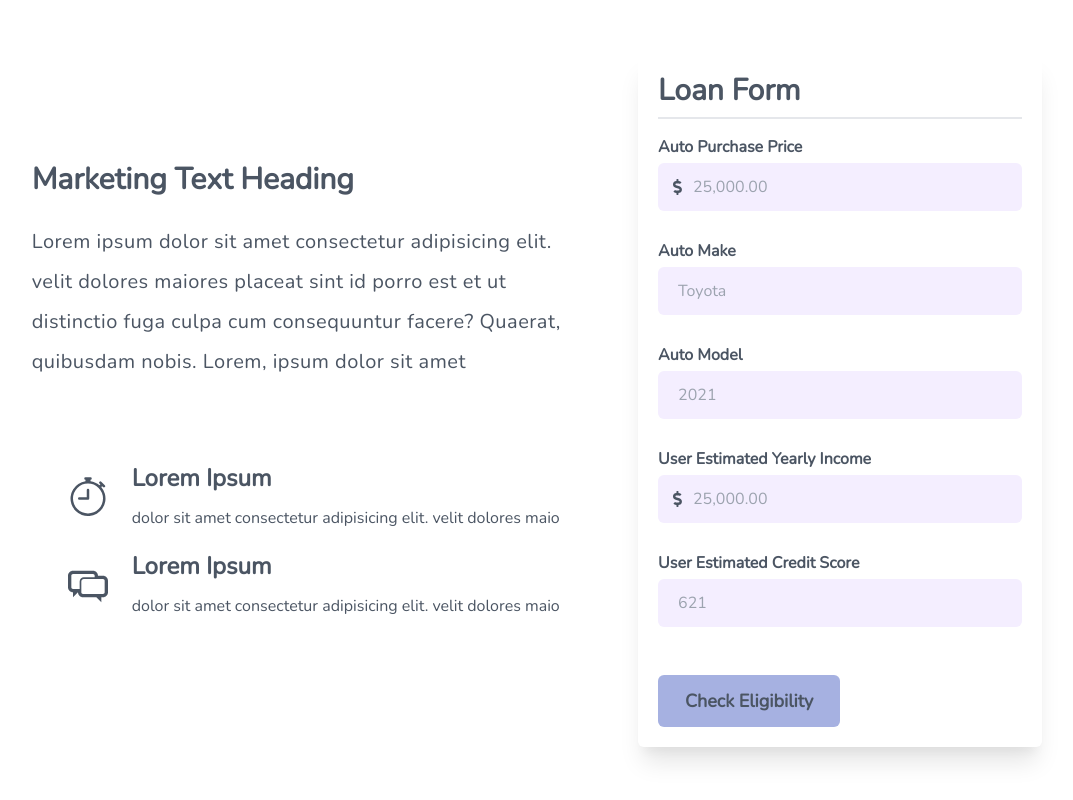
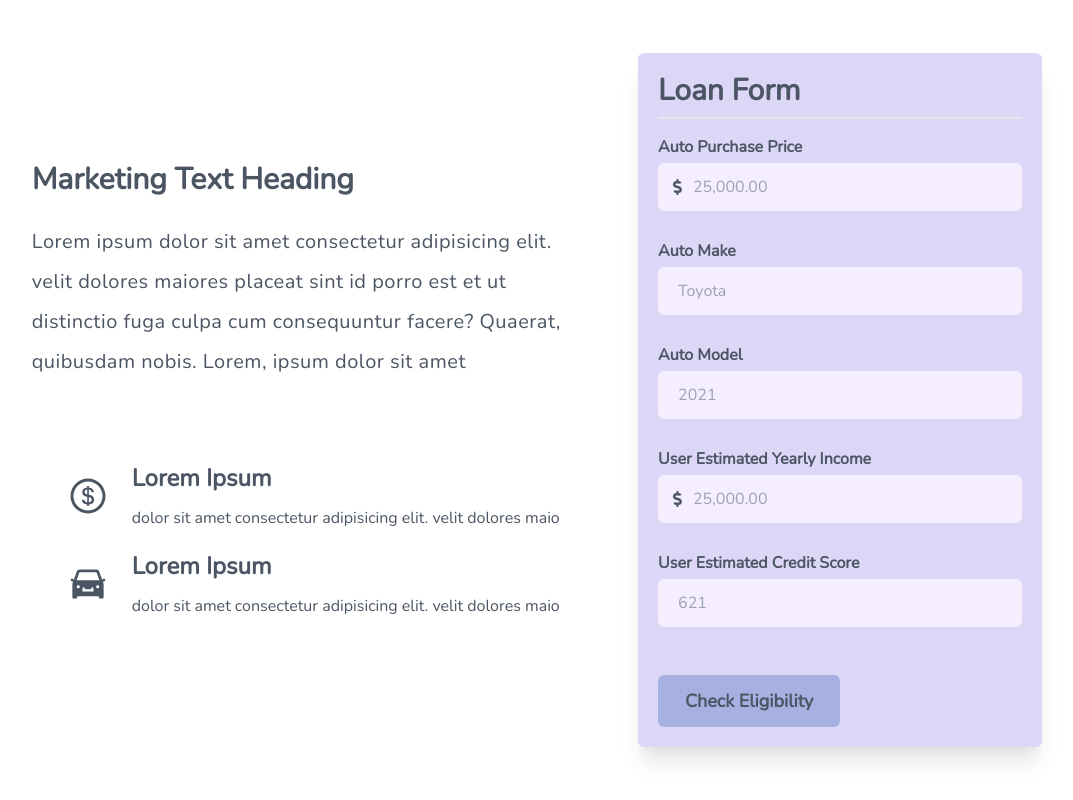
Before and after one commit to ConnectWithNoor/Car-Loan, a React (Create React App) app: page / in a window 1280 px wide. Shown: the whole page, without its empty margins (103-1176 px from the left). Built offline with nearby package versions, Linux system fonts and the light colour scheme; the HTML template or start-up script is replaced by a standard one.

Commit message:
change marketing icons

```diff
--- a/src/features/CheckCustomerEligibility/index.jsx
+++ b/src/features/CheckCustomerEligibility/index.jsx
@@ -6,13 +6,10 @@ import { useForm } from "react-hook-form";
 import { useDispatch, useSelector } from 'react-redux';
 import { fetchCustomerEligibilityThunk } from './checkCustomerEligibilityThunk';
 import MarketingTag from './../../components/MarketingTag'
-import { BsStopwatch } from 'react-icons/bs'
-import { TiMessages } from 'react-icons/ti'
+import { AiFillCar, AiOutlineDollar } from 'react-icons/ai'
 import { useHistory } from 'react-router-dom';
 
-import {
-    selectIsEligible, selectIsLoading
-} from './checkCustomerEligibilitySlice';
+import { selectIsEligible } from './checkCustomerEligibilitySlice';
 
 const CheckCustomerEligibility = () => {
 
@@ -20,7 +17,6 @@ const CheckCustomerEligibility = () => {
 
     const dispatch = useDispatch();
     const isEligible = useSelector(selectIsEligible);
-    // const isLoading = useSelector(selectIsLoading);
     const history = useHistory()
 
 
@@ -38,10 +34,6 @@ const CheckCustomerEligibility = () => {
         }
     }, [isEligible, history])
 
-    // useEffect(() => {
-    //     showLoader
-    // }, [isLoading])
-
     return (
         <main className="flex justify-between items-center w-10/12 p-7 font-nunito h-full">
             <section className="flex flex-col justify-center w-7/12 h-3/5 ">
@@ -53,11 +45,11 @@ const CheckCustomerEligibility = () => {
                     </p>
                 </div>
                 <div className="mt-20">
-                    <MarketingTag Icon={BsStopwatch} title="Lorem Ipsum" description="dolor sit amet consectetur adipisicing elit. velit dolores maio" />
-                    <MarketingTag Icon={TiMessages} title="Lorem Ipsum" description="dolor sit amet consectetur adipisicing elit. velit dolores maio" />
+                    <MarketingTag Icon={AiOutlineDollar} title="Lorem Ipsum" description="dolor sit amet consectetur adipisicing elit. velit dolores maio" />
+                    <MarketingTag Icon={AiFillCar} title="Lorem Ipsum" description="dolor sit amet consectetur adipisicing elit. velit dolores maio" />
                 </div>
             </section>
-            <section className="bg-gray-2x p-5 w-2/5 rounded-md shadow-xl">
+            <section className="bg-secondary p-5 w-2/5 rounded-md shadow-xl">
                 <h3 className="border-b-2 border-gray-1x pb-2 font-bold text-3xl">Loan Form</h3>
                 <form className="pt-4" onSubmit={handleSubmit(onSubmit)}>
                     <InputField
```
